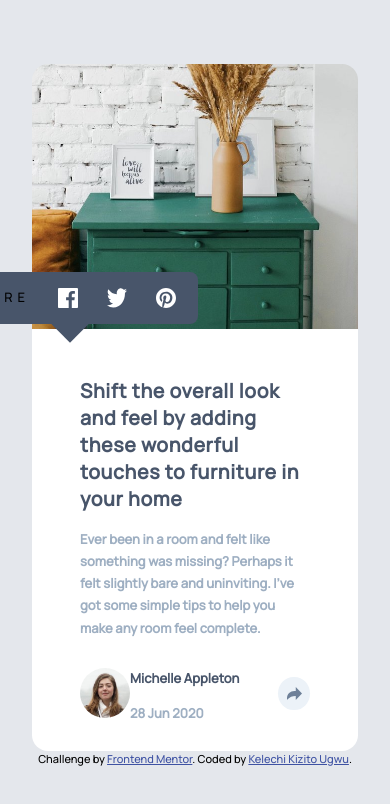
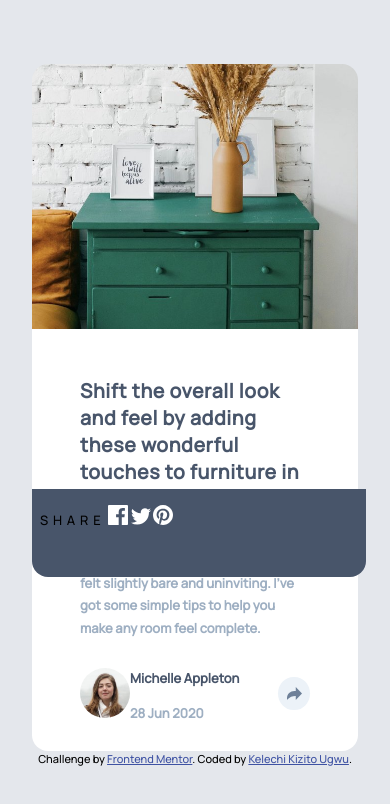
Before and after one commit to Kelechikizito/Article-preview, a plain HTML site: page index.html in a window 390 px wide. Drawn offline with nearby package versions, Linux system fonts and the light colour scheme.

Commit message:
Second commit, Create modal, modal popup for mobile unresolved

```diff
--- a/index.js
+++ b/index.js
@@ -1,8 +1,9 @@
 
 const shareIcon = $('.share-icon');
+const modal = $('.card-popup');
 
 shareIcon.click(function (e) {
 
-    console.log('I got clicked');
+    modal.css('display', 'flex');
 
 });
--- a/style.css
+++ b/style.css
@@ -35,6 +35,7 @@ body {
     padding: 2rem 3rem 1rem;
     background-color: white;
     border-radius: 0 1rem 1rem 0;
+    position: relative;
 }
 
 .second-item > p:nth-child(1) {
@@ -74,16 +75,17 @@ h2 {
     display: flex;
     justify-content: center;
     align-items: center;
+    cursor: pointer;
 }
 
 .card-popup {
     background-color: hsl(217, 19%, 35%);
-    display: flex;
+    display: none;
     justify-content: space-around;
     width: 15rem;
     position: absolute;
-    top: 17rem;
-    right: 12rem;
+    top: 10rem;
+    left: 58%;
     padding: 1rem 0.5rem;
     border-radius: 0.5rem;
 }
@@ -119,8 +121,9 @@ h2 {
 
     .container {
         grid-template-columns: auto;
-        grid-template-rows: 0.5fr 1fr;
+        grid-template-rows: 0.5fr auto;
         margin: 0 1rem;
+
     }
 
     .drawers {
@@ -130,4 +133,19 @@ h2 {
     .second-container {
         border-radius: 0 0 1rem 1rem;
     }
+
+    .card-popup {
+        display: block;
+        width: 97.5%;
+        margin-bottom: 0;
+        bottom: 0;
+        left: 0;
+        border-radius: 0 0 1rem 1rem;
+        height: 3.5rem;
+        padding-top: 1rem;
+    }
+
+    .card-popup::after {
+        display: none;
+    }
 }
```
